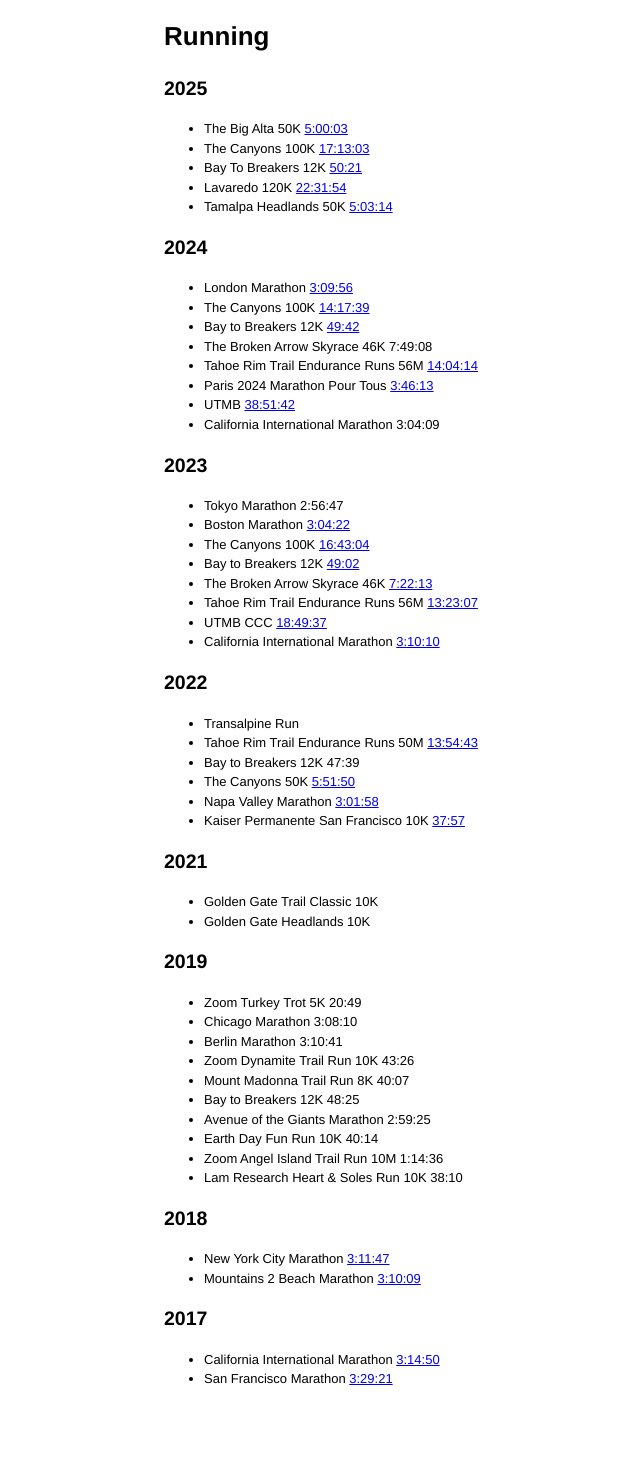
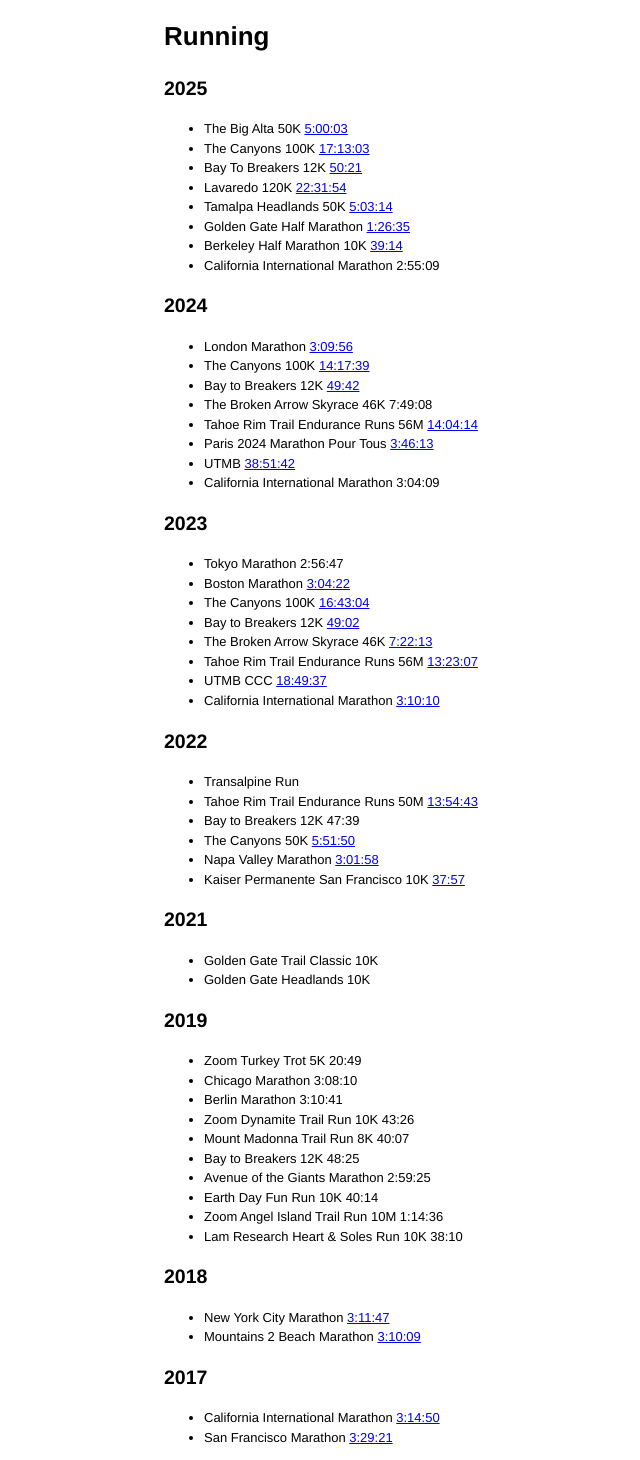
Before and after one commit to denis/denis.github.com, a Jekyll site: the page built from running.md, in a window 1280 px wide. Shown: the whole page, without its empty margins (76-716 px from the left). Built offline with Jekyll 4.4.1, drawn with Linux system fonts in a browser that asks for light colours; comment, search, counter and statistics services are not loaded; before the commit the page ends 1402 px from its top, so only the background shows below that.

Commit message:
Add more running races

```diff
--- a/running.md
+++ b/running.md
@@ -12,6 +12,9 @@
 - Bay To Breakers 12K [50:21][2025-bay-to-breakers]
 - Lavaredo 120K [22:31:54][2025-lavaredo-120k]
 - Tamalpa Headlands 50K [5:03:14][2025-tamalpa-headlands-50k]
+- Golden Gate Half Marathon [1:26:35][2025-golden-gate-half-marathon]
+- Berkeley Half Marathon 10K [39:14][2025-berkeley-10k]
+- California International Marathon 2:55:09
 
 ## 2024
 
@@ -98,3 +101,5 @@
 [2025-bay-to-breakers]: http://results2.xacte.com/#/e/2590/searchable/12587
 [2025-lavaredo-120k]: https://utmb.world/utmb-index/races/178.lavaredoultratrailbyutmb-lavaredo120k.2025?page=23
 [2025-tamalpa-headlands-50k]: https://ultrasignup.com/results_event.aspx?did=119722#id1691864
+[2025-golden-gate-half-marathon]:https://results2.xacte.com/#/e/2614/placings
+[2025-berkeley-10k]:https://sites.chronotrack.com/event/89259/results/entry/75748984
```
